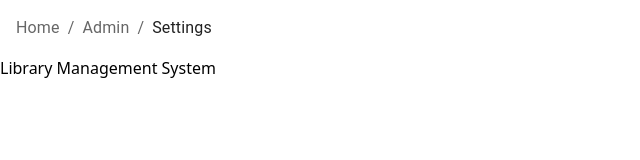
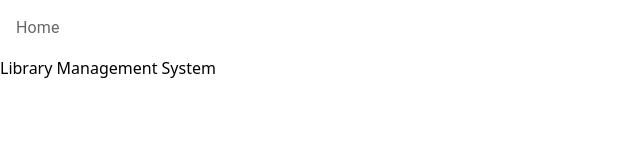
Before and after one commit to td1128/Library_Management_System, a React (Vite) app: page / in a window 1280 px wide. Shown: the top 160 px of the page, without its empty margins (0-640 px from the left). Built offline with nearby package versions, Linux system fonts and the light colour scheme.

Commit message:
Added dynamic functionality in breadcrumb

```diff
--- a/src/App.jsx
+++ b/src/App.jsx
@@ -11,8 +11,8 @@ import Routers from './routes/Routers';
 function App() {
   return (
     <Provider store={store}>
-      <MuiBreadcrumbs/>
       <BrowserRouter >
+        <MuiBreadcrumbs />
         <Routers/>
       </BrowserRouter>
     </Provider>
--- a/src/common_components/breadcrumbs/MuiBreadcrumbs.jsx
+++ b/src/common_components/breadcrumbs/MuiBreadcrumbs.jsx
@@ -1,20 +1,78 @@
-import { Box,Breadcrumbs,Link, Typography } from "@mui/material";
-import React from 'react'
+import React from 'react';
+import { Box, Breadcrumbs, Link, Typography } from "@mui/material";
+import { useLocation, Link as RouterLink } from 'react-router-dom';
 
 function MuiBreadcrumbs() {
+  const location = useLocation();
+  let currentLink = '';
+
+  const crumbs = location.pathname.split('/').filter(crumb => crumb !== '').map(crumb => {
+    currentLink += `/${crumb}`;
+    return (
+      <Link
+        color="inherit"
+        component={RouterLink}
+        to={currentLink}
+        underline="hover"
+        key={crumb}
+      >
+        {crumb.charAt(0).toUpperCase() + crumb.slice(1)}
+      </Link>
+    );
+  });
+
   return (
     <Box m={2}>
       <Breadcrumbs aria-label="breadcrumb">
-        <Link color="inherit" href="/" underline="hover">
+        <Link
+          color="inherit"
+          component={RouterLink}
+          to="/"
+          underline="hover"
+        >
           Home
         </Link>
-        <Link color="inherit" href="/admin" underline="hover">
-          Admin
-        </Link>
-        <Typography color="text.primary">Settings</Typography>
+        {crumbs}
       </Breadcrumbs>
     </Box>
-  )
+  );
 }
 
-export default MuiBreadcrumbs
+export default MuiBreadcrumbs;
+
+
+
+
+
+
+
+
+
+
+
+
+// // import { Box,Breadcrumbs,Link, Typography } from "@mui/material";
+// import React from 'react'
+// import { Link, useLocation } from "react-router-dom";
+
+// function MuiBreadcrumbs() {
+//   const location = useLocation()
+//   let currentLink='Home'
+//   const crumbs=location.pathname.split('/').filter(
+//     crumb=>crumb!==''
+//   ).map(crumb=>{
+//     currentLink=+ `/${crumb}`
+//     return (
+//       <div className="crumb" key={crumb}>
+//         <Link to={currentLink}>{crumb}</Link>
+//       </div>
+//     )
+//   })
+//   return (
+//     <div className="breadcrumbs">
+//       {crumbs}
+//     </div>
+//   )
+// }
+
+// export default MuiBreadcrumbs
```
Also changed, not shown: src/assets/right-icon.png (added).
